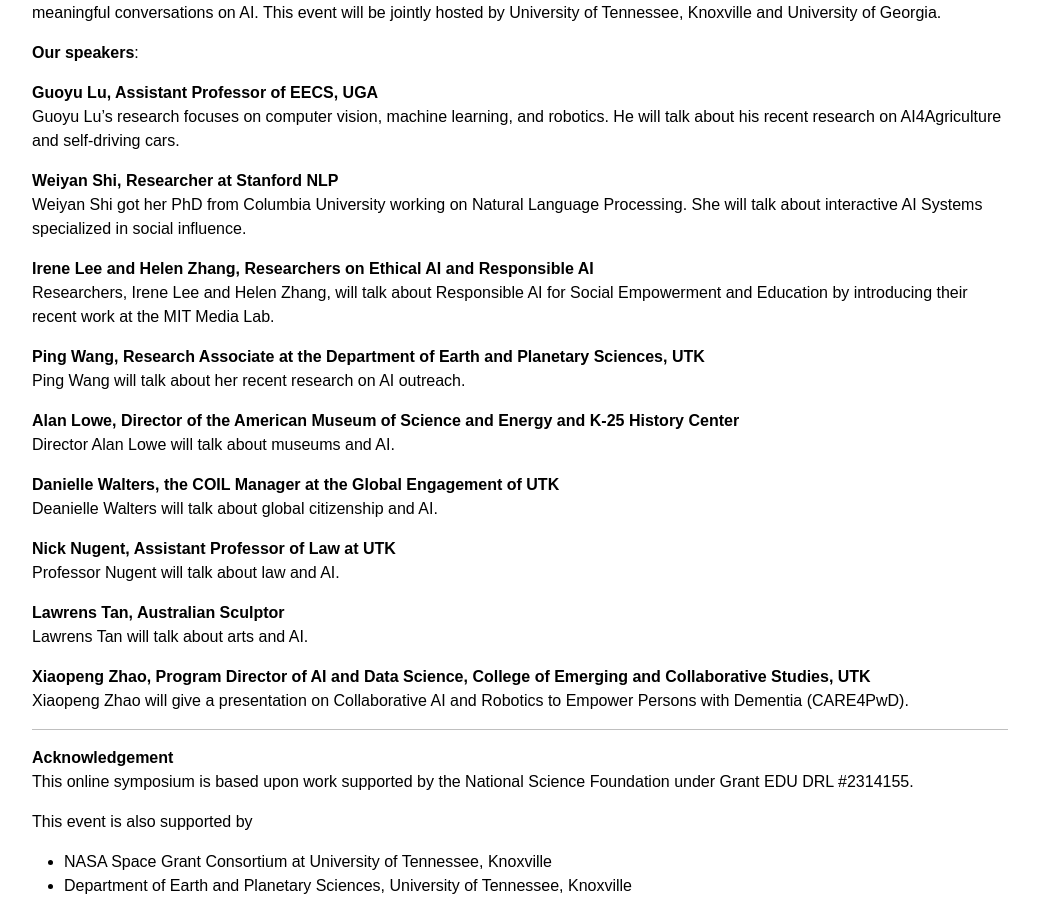
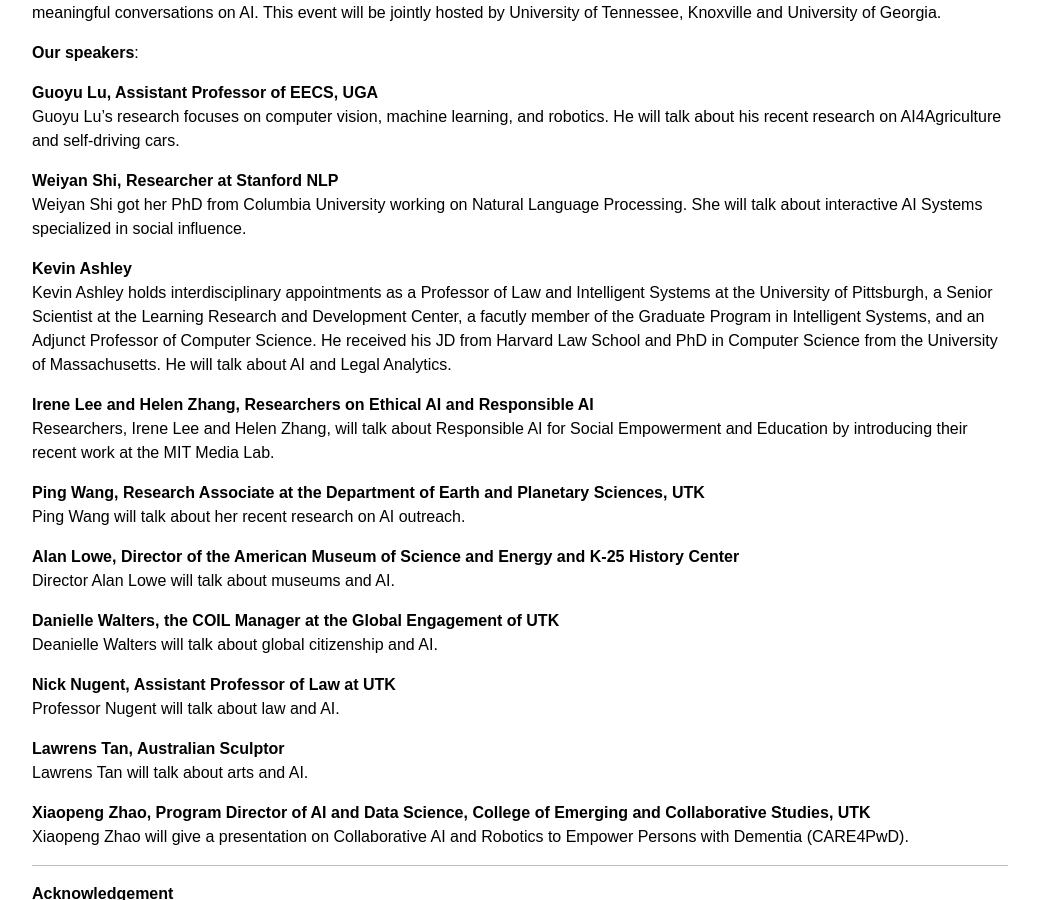
Before and after one commit to planet-ai-2023/planet-ai-2023.github.io, a Jekyll site: the page built from _posts/2024-2-26-online-symposium-communicaitons-on-ai-technologies-and-their-implications.md, in a window 1280 px wide and 900 px high, scrolled down 429 px. Shown: the whole window, without its empty margins (120-1159 px from the left). Built offline with Jekyll 4.4.1, drawn with Linux system fonts in a browser that asks for light colours.

Commit message:
Add files via upload

```diff
--- a/_posts/2024-2-26-online-symposium-communicaitons-on-ai-technologies-and-their-implications.md
+++ b/_posts/2024-2-26-online-symposium-communicaitons-on-ai-technologies-and-their-implications.md
@@ -21,6 +21,9 @@ Guoyu Lu's research focuses on computer vision, machine learning, and robotics.
 
 **Weiyan Shi, Researcher at Stanford NLP**
 Weiyan Shi got her PhD from Columbia University working on Natural Language Processing. She will talk about interactive AI Systems specialized in social influence.
+
+**Kevin Ashley**
+Kevin Ashley holds interdisciplinary appointments as a Professor of Law and Intelligent Systems at the University of Pittsburgh, a Senior Scientist at the Learning Research and Development Center, a facutly member of the Graduate Program in Intelligent Systems, and an Adjunct Professor of Computer Science. He received his JD from Harvard Law School and PhD in Computer Science from the University of Massachusetts. He will talk about AI and Legal Analytics.
 
 **Irene Lee and Helen Zhang, Researchers on Ethical AI and Responsible AI**
 Researchers, Irene Lee and Helen Zhang, will talk about Responsible AI for Social Empowerment and Education by introducing their recent work at the MIT Media Lab.
```
